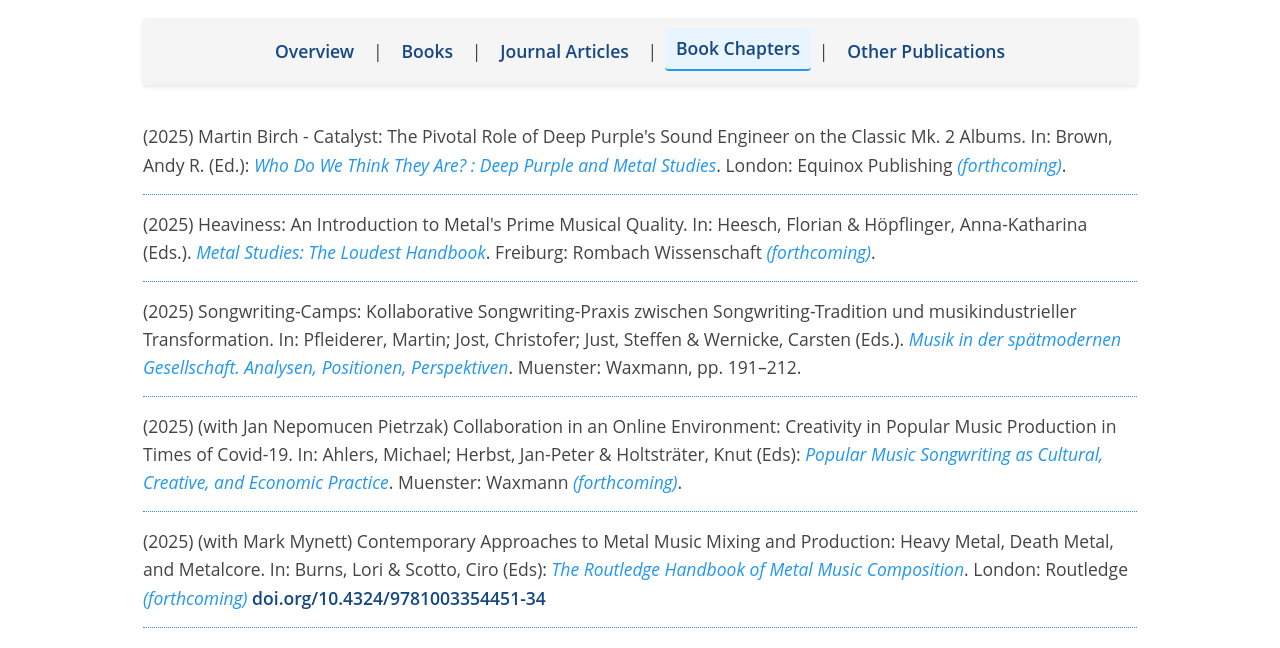
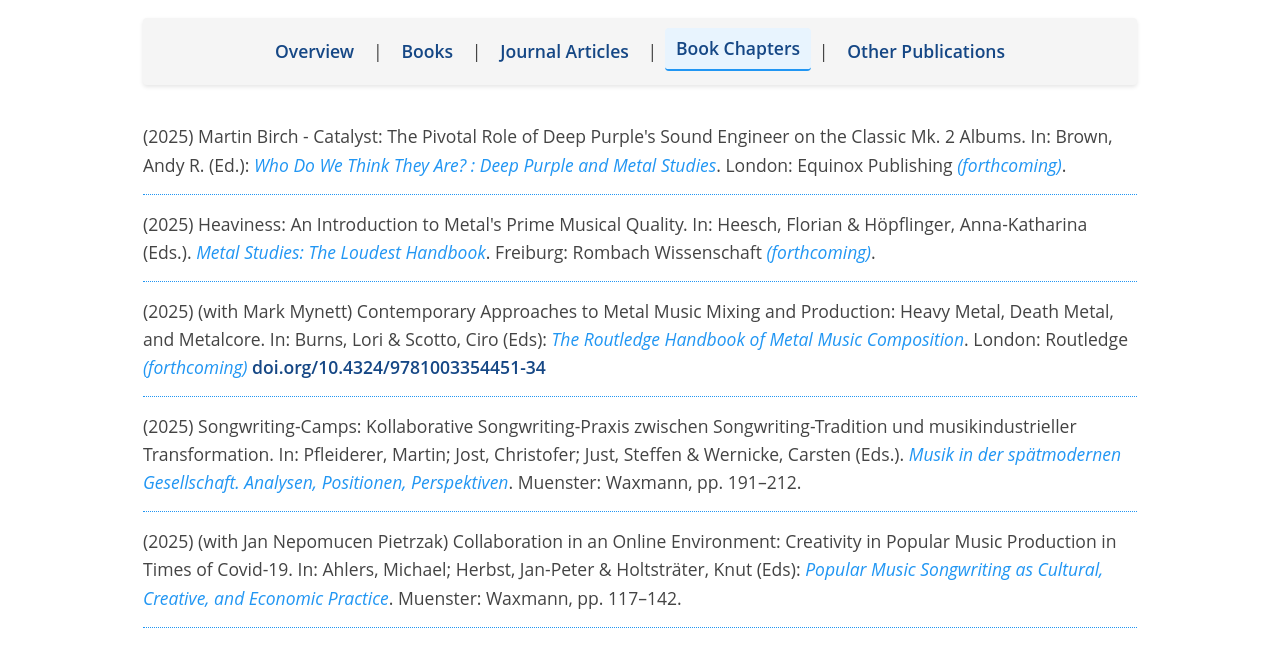
Before and after one commit to JanHerbst84/janherbst84.github.io, a plain HTML site: page PublicationsHTML/chapters.html in a window 1280 px wide. Shown: the part 295-943 px from the top of the page. Drawn offline with nearby package versions, Linux system fonts and the light colour scheme.

Commit message:
yearbook chapter update

```diff
--- a/PublicationsHTML/chapters.html
+++ b/PublicationsHTML/chapters.html
@@ -76,11 +76,11 @@
 
         <li>(2025) Heaviness: An Introduction to Metal's Prime Musical Quality. In: Heesch, Florian &amp; Höpflinger, Anna-Katharina (Eds.). <em>Metal Studies: The Loudest Handbook</em>. Freiburg: Rombach Wissenschaft <em>(forthcoming)</em>.</li>
 
+        <li>(2025) (with Mark Mynett) Contemporary Approaches to Metal Music Mixing and Production: Heavy Metal, Death Metal, and Metalcore. In: Burns, Lori &amp; Scotto, Ciro (Eds): <em>The Routledge Handbook of Metal Music Composition</em>. London: Routledge <em>(forthcoming)</em> <a href="https://doi.org/10.4324/9781003354451-34" target="_blank">doi.org/10.4324/9781003354451-34</a></li>
+
         <li>(2025) Songwriting-Camps: Kollaborative Songwriting-Praxis zwischen Songwriting-Tradition und musikindustrieller Transformation. In: Pfleiderer, Martin; Jost, Christofer; Just, Steffen &amp; Wernicke, Carsten (Eds.). <em>Musik in der spätmodernen Gesellschaft. Analysen, Positionen, Perspektiven</em>. Muenster: Waxmann, pp. 191–212.</li>
 
-        <li>(2025) (with Jan Nepomucen Pietrzak) Collaboration in an Online Environment: Creativity in Popular Music Production in Times of Covid-19. In: Ahlers, Michael; Herbst, Jan-Peter &amp; Holtsträter, Knut (Eds): <em>Popular Music Songwriting as Cultural, Creative, and Economic Practice</em>. Muenster: Waxmann <em>(forthcoming)</em>.</li>
-
-        <li>(2025) (with Mark Mynett) Contemporary Approaches to Metal Music Mixing and Production: Heavy Metal, Death Metal, and Metalcore. In: Burns, Lori &amp; Scotto, Ciro (Eds): <em>The Routledge Handbook of Metal Music Composition</em>. London: Routledge <em>(forthcoming)</em> <a href="https://doi.org/10.4324/9781003354451-34" target="_blank">doi.org/10.4324/9781003354451-34</a></li>
+        <li>(2025) (with Jan Nepomucen Pietrzak) Collaboration in an Online Environment: Creativity in Popular Music Production in Times of Covid-19. In: Ahlers, Michael; Herbst, Jan-Peter &amp; Holtsträter, Knut (Eds): <em>Popular Music Songwriting as Cultural, Creative, and Economic Practice</em>. Muenster: Waxmann, pp. 117–142.</li>
 
         <li>(2024) (with Steve Waksman) Introduction to the Cambridge Companion to the Electric Guitar. In: Herbst, Jan-Peter &amp; Steve Waksman (Eds.): <em>The Cambridge Companion to the Electric Guitar.</em> Cambridge: Cambridge University Press, pp. 1–13. <a href="https://doi.org/10.1017/9781009224420.001" target="_blank">doi.org/10.1017/9781009224420.001</a></li>
 
```
Also changed, not shown: 1 other file.
